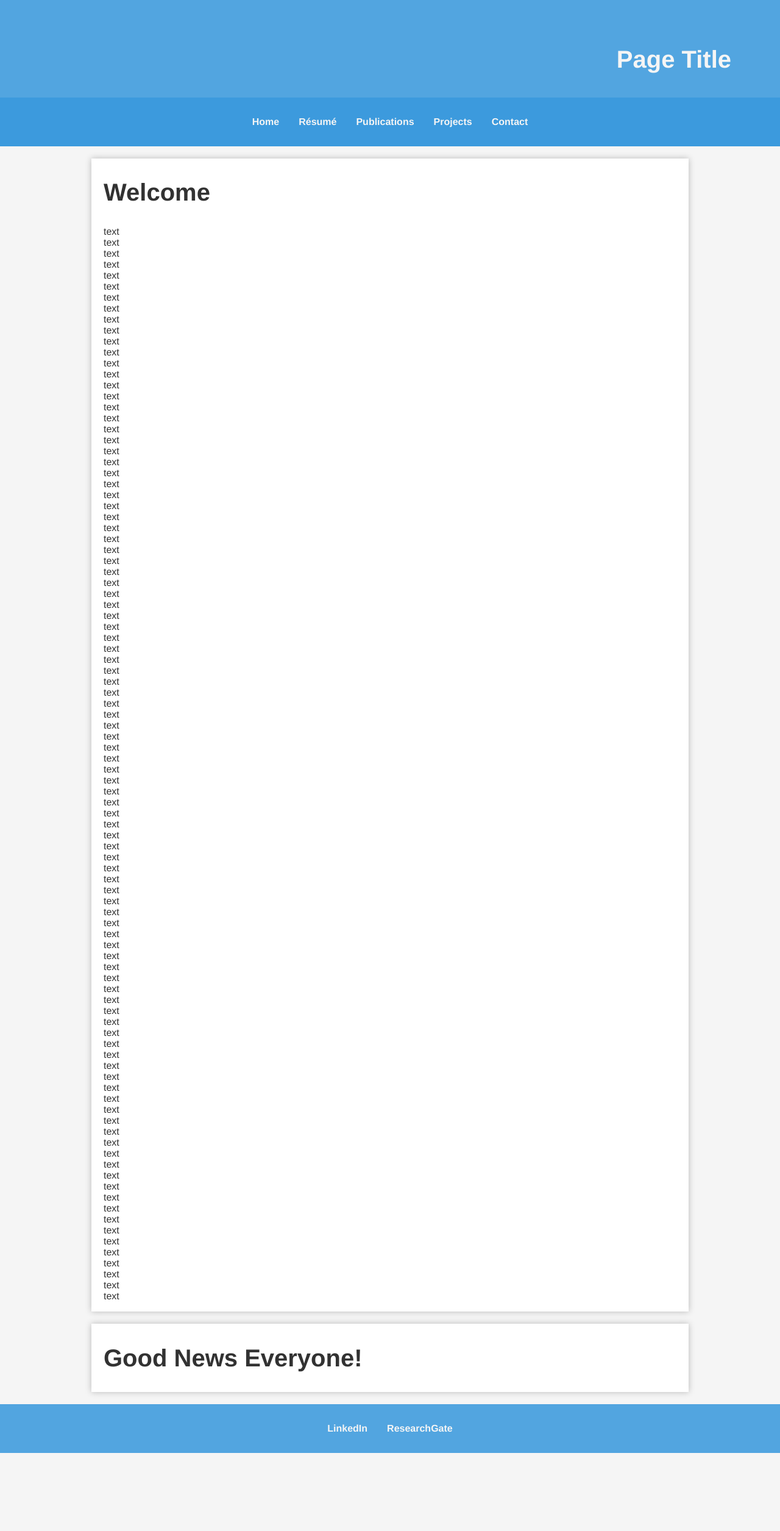
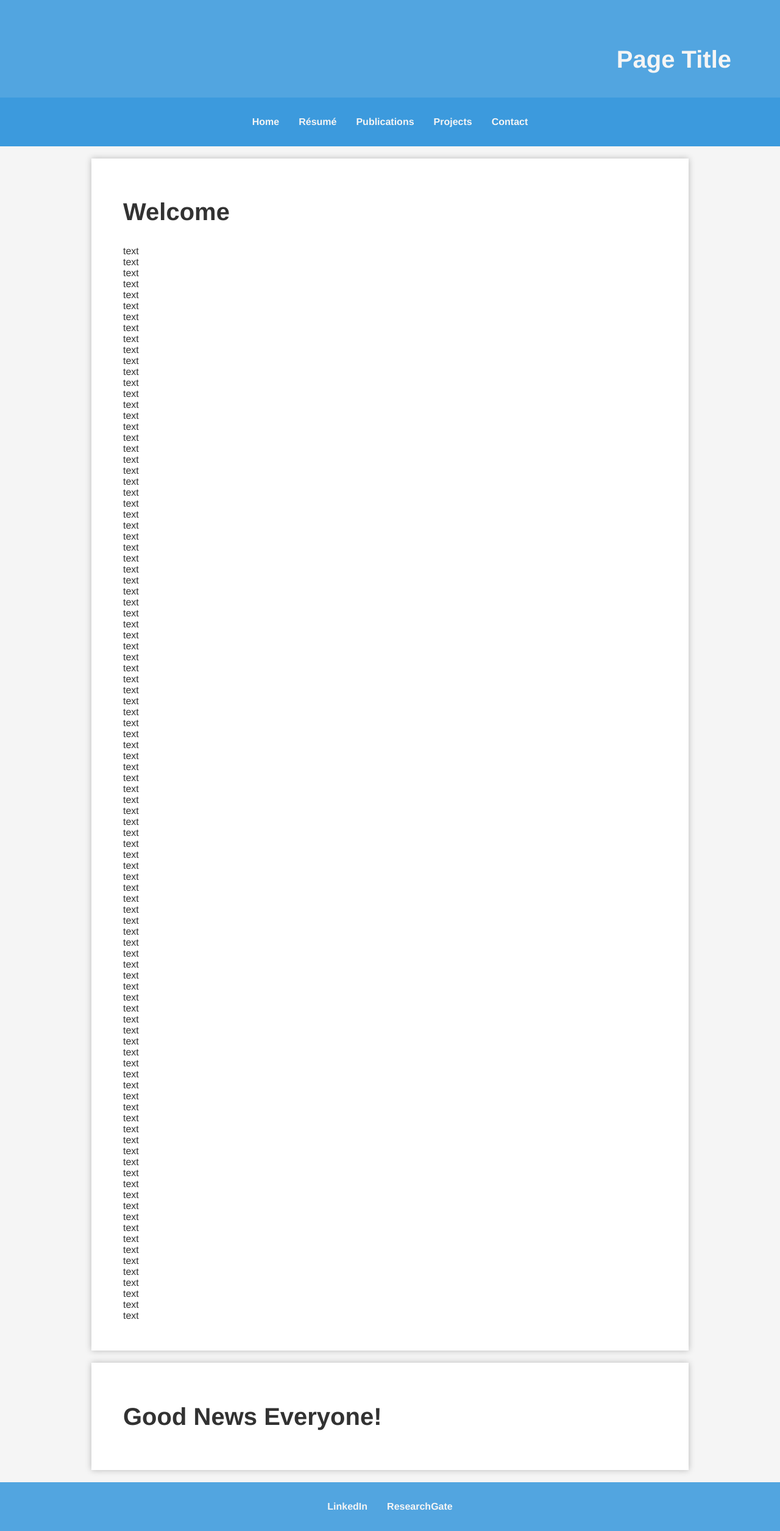
Before and after one commit to dmtveit/dmtveit.github.io, a Jekyll site: the page built from index.html, in a window 1280 px wide. Shown: the whole page at 61% size. Built offline with Jekyll 4.4.1, drawn with Linux system fonts in a browser that asks for light colours; before the commit the page ends 2383 px from its top, so only the background shows below that.

Commit message:
change units

```diff
--- a/css/main.css
+++ b/css/main.css
@@ -169,7 +169,8 @@ main {
 .page {
     width: 100%;
     margin-top: 20px;
-    /*margin-bottom: 20px;*/
+    padding: 2rem;
+    box-sizing: border-box;
     background-color: #fff;
     overflow: auto;
     box-shadow: var(--box-shadow);
```
